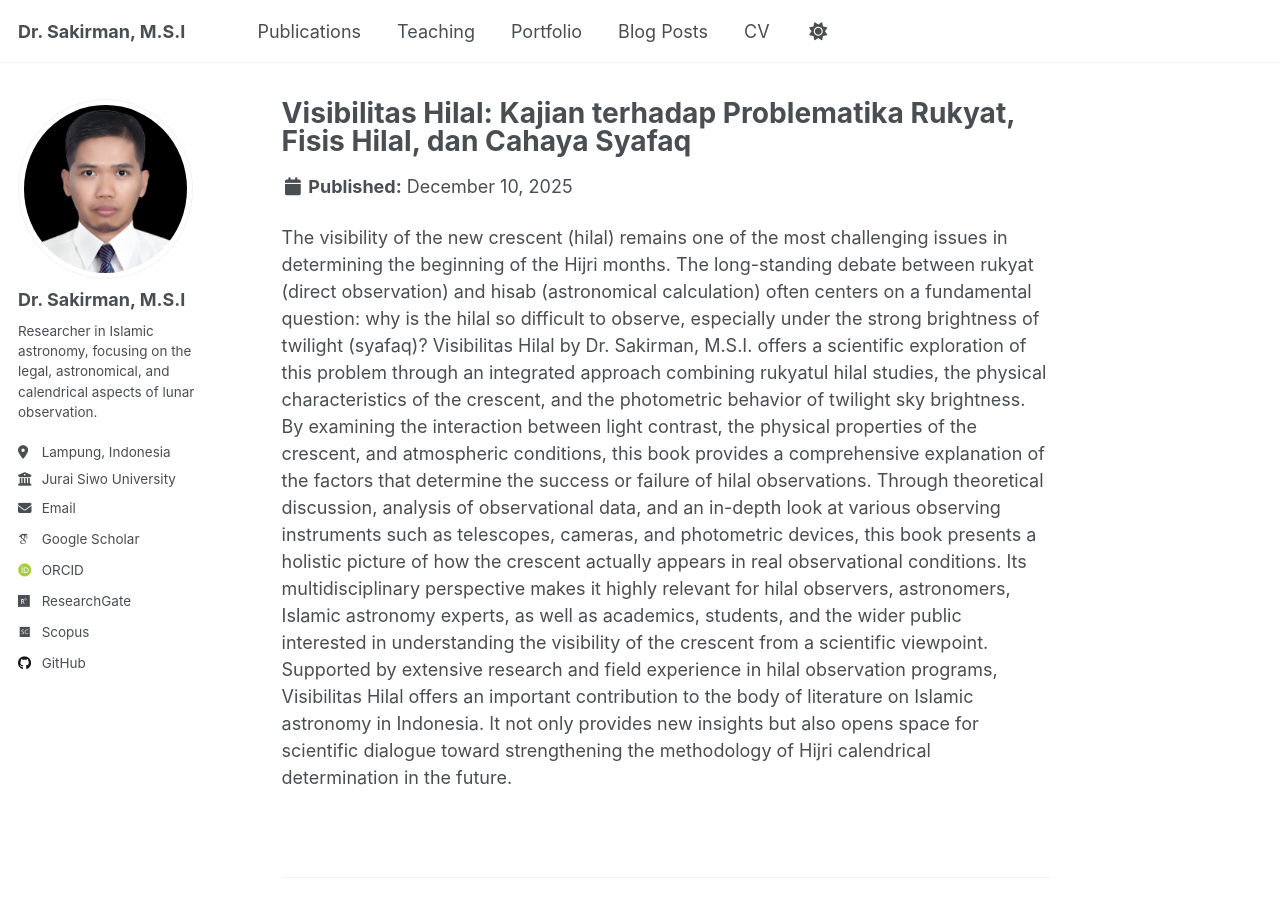
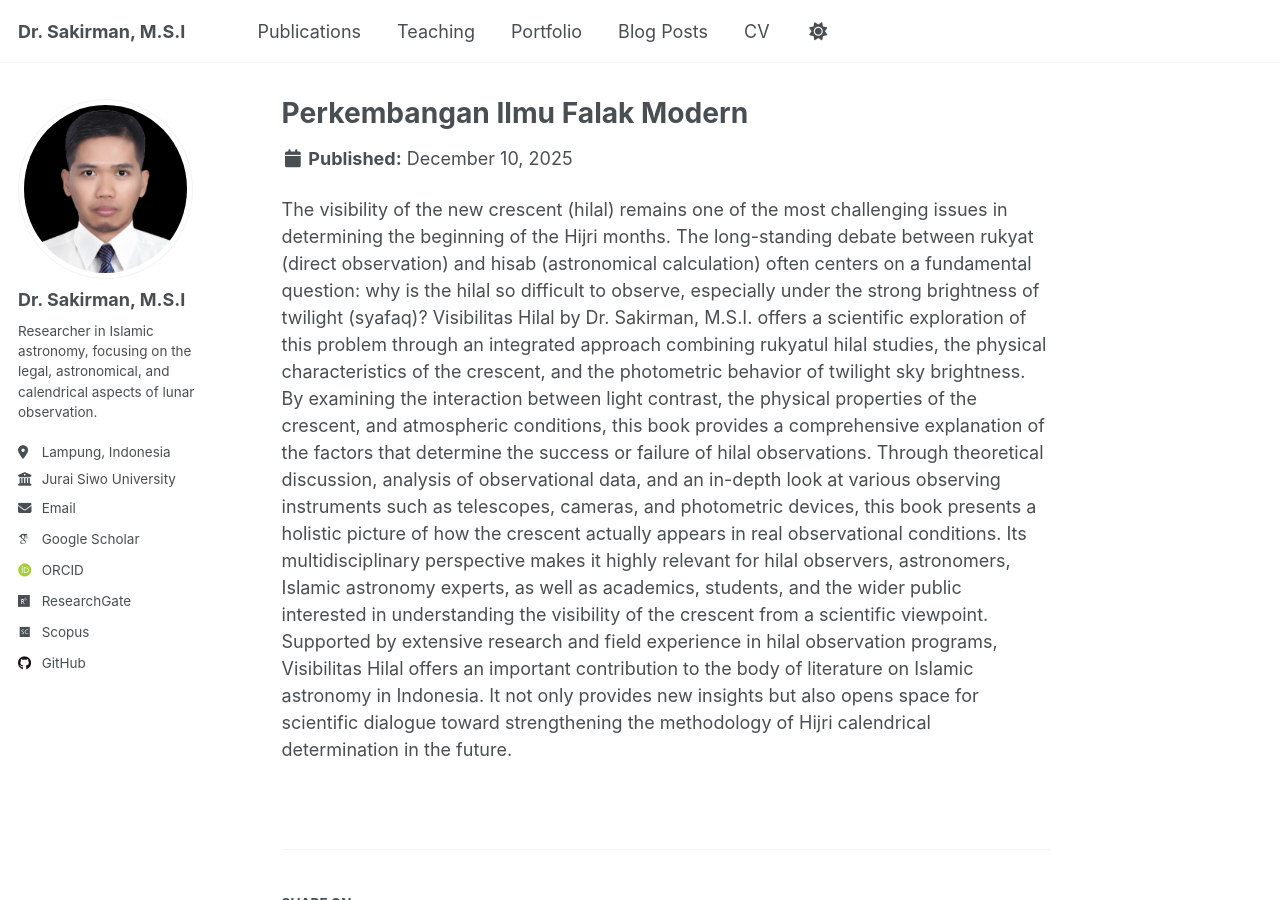
Before and after one commit to sakir-man/sakir-man.github.io, a Jekyll site: the page built from _portfolio/portfolio-4.md, in a window 1280 px wide and 900 px high. Built offline with Jekyll 4.4.1, drawn with Linux system fonts in a browser that asks for light colours; some web fonts are replaced; a script that is not in the unit is left out.

Commit message:
Update portfolio-4.md

```diff
--- a/_portfolio/portfolio-4.md
+++ b/_portfolio/portfolio-4.md
@@ -1,5 +1,5 @@
 ---
-title: "Visibilitas Hilal: Kajian terhadap Problematika Rukyat, Fisis Hilal, dan Cahaya Syafaq"
+title: "Perkembangan Ilmu Falak Modern"
 excerpt: "<img src='/images/buku5.JPG"
 collection: portfolio
 ---
```
